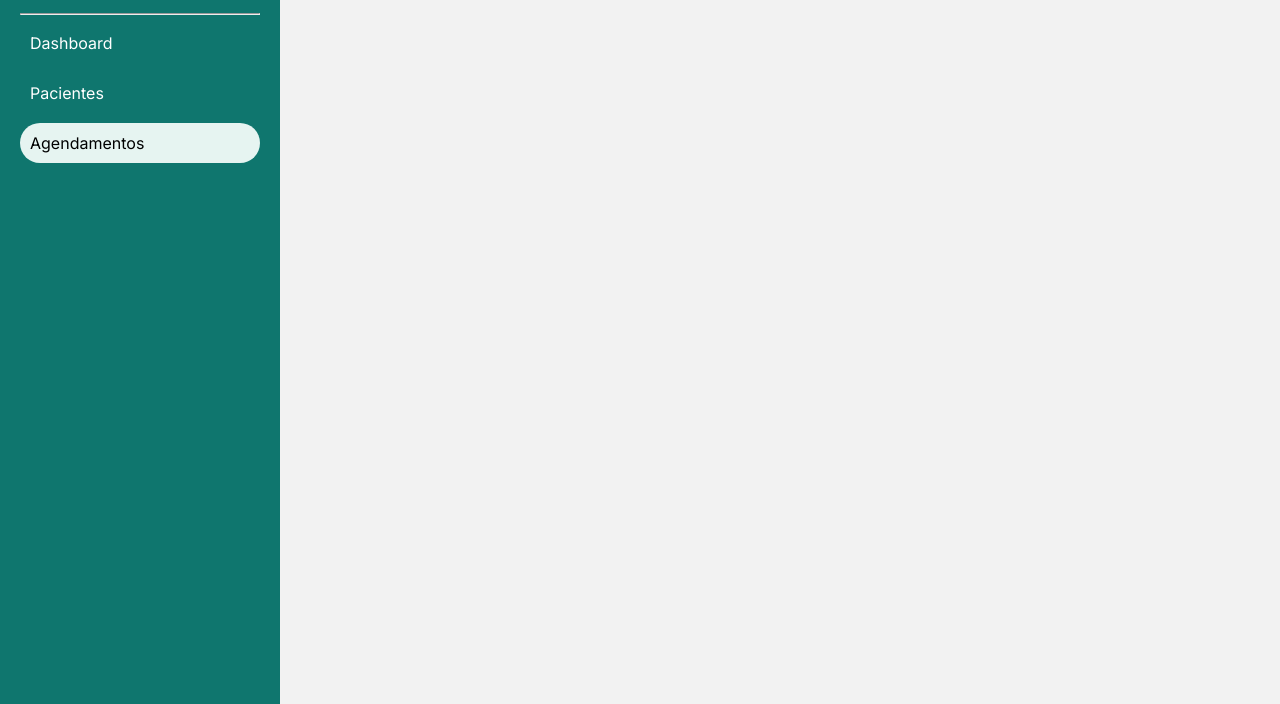
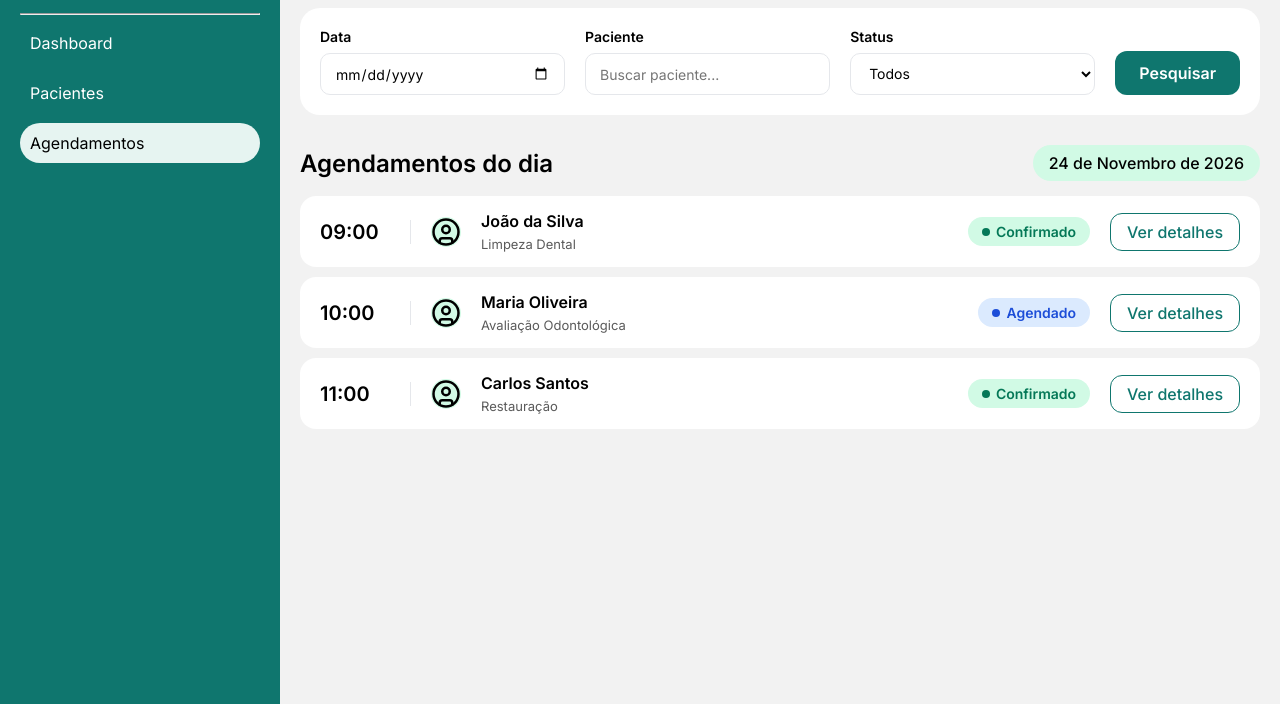
Before and after one commit to JordanBicalho/odontogestao, a plain HTML site: page agendamentos.html in a window 1280 px wide. Shown: the part 96-800 px from the top of the page. Drawn offline with Linux system fonts and the light colour scheme.

Commit message:
Tela de agendamentos

```diff
--- a/agendamentos.html
+++ b/agendamentos.html
@@ -25,9 +25,70 @@
         </nav>
     </aside>
     <main>
-        <header>
-            <h1>Agendamentos</h1>
+        <header class="cabecalho">
+            <div>
+                <h1>Agendamentos</h1>
+                <p>Gerencie os agendamentos da sua clínica</p>
+            </div>
+            <button class="botao-primario">Novo Agendamento</button>
         </header>
+        <form class="filtros">
+            <label>
+                Data
+                <input type="date">
+            </label>
+            <label>
+                Paciente
+                <input type="text" placeholder="Buscar paciente...">
+            </label>
+            <label>
+                Status
+                <select>
+                    <option>Todos</option>
+                    <option>Agendado</option>
+                    <option>Confirmado</option>
+                    <option>Cancelado</option>
+                </select>
+            </label>
+            <button type="button" class="botao-primario">Pesquisar</button>
+        </form>
+
+        <div class="titulo-lista">
+            <h2>Agendamentos do dia</h2>
+            <time datetime="2026-11-24">24 de Novembro de 2026</time>
+        </div>
+        <ul class="lista-agendamentos">
+            <li class="item-agendamento">
+            <time class="horario" datetime="09:00">09:00</time>
+            <img class="icone-pacient" src="imgs/circle-user.svg" alt="">
+            <div class="info-paciente">
+                <h4>João da Silva</h4>
+                <p>Limpeza Dental</p>
+            </div>
+            <span class="status confirmado">Confirmado</span>
+            <a href="#" class="botao-secundario">Ver detalhes</a>
+            </li>
+            <li class="item-agendamento">
+            <time class="horario" datetime="10:00">10:00</time>
+            <img class="icone-pacient" src="imgs/circle-user.svg" alt="">
+            <div class="info-paciente">
+                <h4>Maria Oliveira</h4>
+                <p>Avaliação Odontológica</p>
+            </div>
+            <span class="status agendado">Agendado</span>
+            <a href="#" class="botao-secundario">Ver detalhes</a>
+            </li>
+            <li class="item-agendamento">
+            <time class="horario" datetime="11:00">11:00</time>
+            <img class="icone-pacient" src="imgs/circle-user.svg" alt="">
+            <div class="info-paciente">
+                <h4>Carlos Santos</h4>
+                <p>Restauração</p>
+            </div>
+            <span class="status confirmado">Confirmado</span>
+            <a href="#" class="botao-secundario">Ver detalhes</a>
+            </li>
+        </ul>
     </main>
 </body>
 </html>
--- a/style.css
+++ b/style.css
@@ -179,3 +179,156 @@ main p {
 .agendamento time {
     background-color:#d1fae5;
 }
+
+.cabecalho {
+    display: flex;
+    justify-content: space-between;
+    align-items: center;
+    margin-bottom: 20px;
+}
+
+.cabecalho h1 {
+    margin: 0;
+}
+
+.cabecalho p {
+    margin: 5px 0 0;
+}
+
+.botao-primario {
+    background-color: #0F766E;
+    color: white;
+    border: none;
+    border-radius: 12px;
+    padding: 12px 24px;
+    font: inherit;
+    font-weight: 600;
+    cursor: pointer;
+}
+
+.botao-primario:hover {
+    background-color: #115E59;
+}
+
+.filtros {
+    display: flex;
+    align-items: flex-end;
+    gap: 20px;
+    background-color: white;
+    border-radius: 20px;
+    padding: 20px;
+    margin-bottom: 30px;
+}
+
+.filtros label {
+    display: flex;
+    flex-direction: column;
+    gap: 8px;
+    flex: 1;
+    font-weight: 600;
+    font-size: 14px;
+}
+
+.filtros input,
+.filtros select {
+    font: inherit;
+    font-weight: 400;
+    padding: 10px 14px;
+    border: 1px solid #e5e7eb;
+    border-radius: 10px;
+    background-color: white;
+    height: 42px;
+    box-sizing: border-box;
+}
+
+.filtros input:focus,
+.filtros select:focus {
+    outline: 2px solid #0F766E;
+}
+
+.titulo-lista {
+    display: flex;
+    justify-content: space-between;
+    align-items: center;
+    margin-bottom: 15px;
+}
+
+.titulo-lista h2 {
+    margin: 0;
+}
+
+.titulo-lista time {
+    background-color: #d1fae5;
+    padding: 8px 16px;
+    border-radius: 20px;
+    font-weight: 500;
+}
+
+.lista-agendamentos {
+    display: flex;
+    flex-direction: column;
+    gap: 10px;
+}
+
+.item-agendamento {
+    display: flex;
+    align-items: center;
+    gap: 20px;
+    background-color: white;
+    border-radius: 16px;
+    padding: 15px 20px;
+}
+
+.horario {
+    font-size: 20px;
+    font-weight: 600;
+    padding-right: 20px;
+    border-right: 1px solid #e5e7eb;
+    width: 70px;
+}
+
+.status {
+    display: flex;
+    align-items: center;
+    gap: 6px;
+    padding: 6px 14px;
+    border-radius: 20px;
+    font-size: 14px;
+    font-weight: 600;
+}
+
+.status::before {
+    content: "";
+    width: 8px;
+    height: 8px;
+    border-radius: 50%;
+    background-color: currentColor;  /* bolinha da mesma cor do texto */
+}
+
+.status.confirmado {
+    background-color: #d1fae5;
+    color: #047857;
+}
+
+.status.agendado {
+    background-color: #dbeafe;
+    color: #1d4ed8;
+}
+
+.status.cancelado {
+    background-color: #fee2e2;
+    color: #b91c1c;
+}
+
+.botao-secundario {
+    text-decoration: none;
+    color: #0F766E;
+    border: 1px solid #0F766E;
+    border-radius: 12px;
+    padding: 8px 16px;
+    font-weight: 500;
+}
+
+.botao-secundario:hover {
+    background-color: #e6f4f1;
+}
```
Also changed, not shown: pacientes.html (+1 -1 lines).
